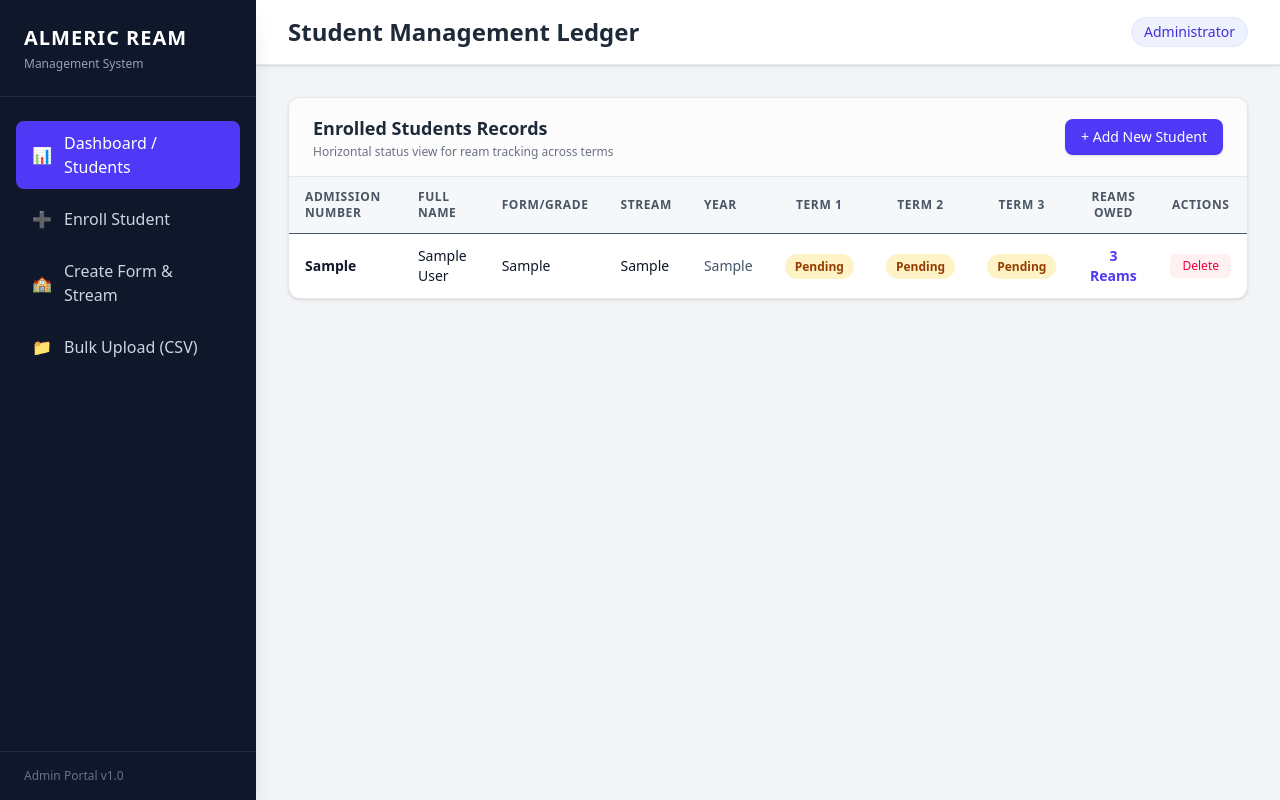
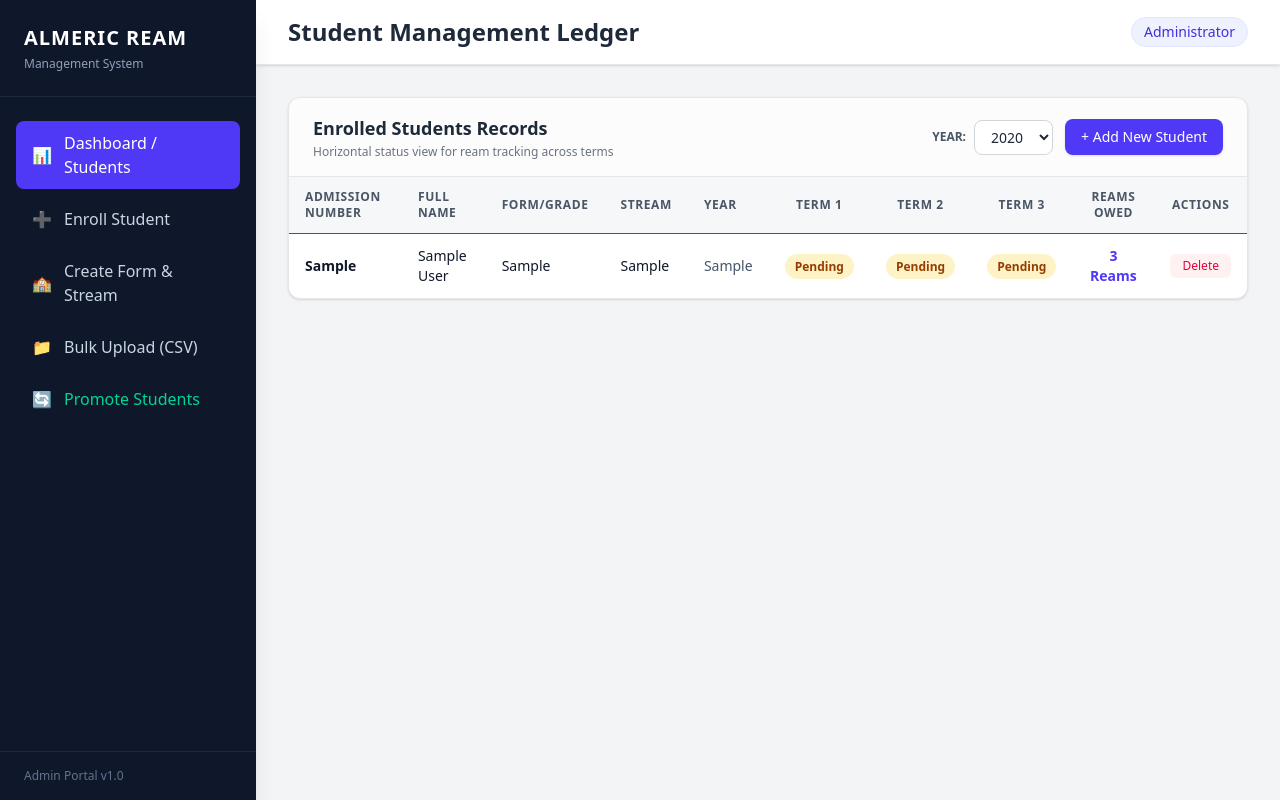
Before and after one commit to erickodhi/ALMERIC_REAM, a Flask app: template templates/admin.html in a window 1280 px wide. Run offline with Flask 3, Linux system fonts and the light colour scheme; tables that the repository leaves empty hold one stand-in row (values such as "Sample post"); the template is opened without the code that fills it: values that come from a table or form of the project are taken from there, most other values are stand-ins (such as "Sample title", 1, 10 or a date in 2020).

Commit message:
Update app.py and admin.html with student promotion and year filtering features

```diff
--- a/app.py
+++ b/app.py
@@ -176,6 +176,129 @@ def upload_csv():
 
     return redirect(url_for('admin_dashboard'))
 
+@app.route('/admin', methods=['GET', 'POST'])
+def admin_dashboard():
+    if request.method == 'POST':
+        action = request.form.get('action')
+
+        if action == 'add_form':
+            form_name = request.form.get('form_name')
+            if form_name:
+                existing = Form.query.filter_by(name=form_name).first()
+                if not existing:
+                    new_form = Form(name=form_name)
+                    db.session.add(new_form)
+                    db.session.commit()
+                    flash(f'Form "{form_name}" created successfully!', 'success')
+                else:
+                    flash(f'Form "{form_name}" already exists.', 'danger')
+            return redirect(url_for('admin_dashboard'))
+
+        elif action == 'add_stream':
+            form_id = request.form.get('form_id')
+            stream_name = request.form.get('stream_name')
+            if form_id and stream_name:
+                new_stream = Stream(name=stream_name, form_id=form_id)
+                db.session.add(new_stream)
+                db.session.commit()
+                flash(f'Stream "{stream_name}" added successfully!', 'success')
+            return redirect(url_for('admin_dashboard'))
+
+        elif action == 'enroll_student':
+            adm_no = request.form.get('adm_no')
+            full_name = request.form.get('full_name')
+            form = request.form.get('form')
+            stream = request.form.get('stream')
+            gender = request.form.get('gender')
+            enrollment_term = request.form.get('enrollment_term')
+            year = request.form.get('year', '2026')
+
+            existing_student = Student.query.filter_by(adm_no=adm_no, year=year).first()
+            if existing_student:
+                flash(f'Student with admission number {adm_no} already exists in year {year}.', 'danger')
+            else:
+                new_student = Student(
+                    adm_no=adm_no,
+                    full_name=full_name,
+                    form=form,
+                    stream=stream,
+                    gender=gender,
+                    enrollment_term=enrollment_term,
+                    year=year
+                )
+                db.session.add(new_student)
+                db.session.commit()
+                flash(f'Student {full_name} enrolled successfully!', 'success')
+            return redirect(url_for('admin_dashboard'))
+
+    # Get all available distinct years for the filter dropdown
+    year_results = db.session.query(Student.year.distinct()).all()
+    available_years = [y[0] for y in year_results] if year_results else ['2026']
+    available_years = sorted(list(set(available_years)))
+
+    # Selected year filter query parameter (defaults to the latest or '2026')
+    selected_year = request.args.get('year', available_years[-1] if available_years else '2026')
+
+    forms = Form.query.all()
+    students = Student.query.filter_by(year=selected_year).all()
+
+    for form in forms:
+        if not hasattr(form, 'streams') or not form.streams:
+            form.streams = Stream.query.filter_by(form_id=form.id).all()
+
+    return render_template('admin.html', forms=forms, students=students, available_years=available_years, selected_year=selected_year)
+
+
+@app.route('/admin/promote', methods=['POST'])
+def promote_students():
+    source_year = request.form.get('source_year')
+    target_year = request.form.get('target_year')
+
+    if not source_year or not target_year:
+        flash('Please specify both source and target academic years.', 'danger')
+        return redirect(url_for('admin_dashboard'))
+
+    # Fetch all students in the source year
+    source_students = Student.query.filter_by(year=source_year).all()
+
+    if not source_students:
+        flash(f'No students found in year {source_year} to promote.', 'warning')
+        return redirect(url_for('admin_dashboard'))
+
+    promoted_count = 0
+    form_progression = {
+        'Form 1': 'Form 2',
+        'Form 2': 'Form 3',
+        'Form 3': 'Form 4',
+        'Form 4': 'Alumni'  # Or graduated
+    }
+
+    for s in source_students:
+        # Check if already promoted to target year
+        existing_target = Student.query.filter_by(adm_no=s.adm_no, year=target_year).first()
+        if existing_target:
+            continue
+
+        next_form = form_progression.get(s.form, s.form)
+        if next_form == 'Alumni':
+            continue  # Skip graduating Form 4s if desired, or keep as needed
+
+        new_student = Student(
+            adm_no=s.adm_no,
+            full_name=s.full_name,
+            form=next_form,
+            stream=s.stream,
+            gender=s.gender,
+            enrollment_term='Term 1',  # New year starts fresh with Term 1 (all pending)
+            year=target_year
+        )
+        db.session.add(new_student)
+        promoted_count += 1
+
+    db.session.commit()
+    flash(f'Successfully promoted {promoted_count} students from {source_year} to {target_year}!', 'success')
+    return redirect(url_for('admin_dashboard'))
+
 
 @app.route('/')
 def index():
--- a/templates/admin.html
+++ b/templates/admin.html
@@ -31,6 +31,10 @@
             <button onclick="openModal('bulkModal')" class="w-full text-left flex items-center px-4 py-2.5 rounded-lg hover:bg-slate-800 hover:text-white transition">
                 <span class="mr-3">📁</span> Bulk Upload (CSV)
             </button>
+
+            <button onclick="openModal('promoteModal')" class="w-full text-left flex items-center px-4 py-2.5 rounded-lg hover:bg-slate-800 hover:text-white transition text-emerald-400">
+                <span class="mr-3">🔄</span> Promote Students
+            </button>
         </nav>
 
         <div class="px-6 py-4 border-t border-slate-800 text-xs text-slate-500">
@@ -63,14 +67,27 @@
 
             <!-- Enrolled Students Table -->
             <div class="bg-white rounded-xl shadow-sm border border-gray-200 overflow-hidden">
-                <div class="px-6 py-4 border-b border-gray-200 flex justify-between items-center bg-gray-50/50">
+                <div class="px-6 py-4 border-b border-gray-200 flex justify-between items-center bg-gray-50/50 flex-wrap gap-4">
                     <div>
                         <h2 class="text-lg font-bold text-gray-800">Enrolled Students Records</h2>
                         <p class="text-xs text-gray-500 mt-0.5">Horizontal status view for ream tracking across terms</p>
                     </div>
-                    <button onclick="openModal('enrollModal')" class="bg-indigo-600 hover:bg-indigo-700 text-white px-4 py-2 rounded-lg text-sm font-medium transition shadow-sm">
-                        + Add New Student
-                    </button>
+
+                    <div class="flex items-center space-x-3">
+                        <!-- Year Filter Dropdown -->
+                        <form method="GET" action="{{ url_for('admin_dashboard') }}" class="flex items-center space-x-2">
+                            <label class="text-xs font-semibold text-gray-600 uppercase">Year:</label>
+                            <select name="year" onchange="this.form.submit()" class="px-3 py-1.5 border rounded-lg border-gray-300 text-sm bg-white font-medium text-gray-800">
+                                {% for y in available_years %}
+                                    <option value="{{ y }}" {% if y == selected_year %}selected{% endif %}>{{ y }}</option>
+                                {% endfor %}
+                            </select>
+                        </form>
+
+                        <button onclick="openModal('enrollModal')" class="bg-indigo-600 hover:bg-indigo-700 text-white px-4 py-2 rounded-lg text-sm font-medium transition shadow-sm">
+                            + Add New Student
+                        </button>
+                    </div>
                 </div>
 
                 <div class="overflow-x-auto">
@@ -128,8 +145,8 @@
                             {% else %}
                             <tr>
                                 <td colspan="10" class="py-12 text-center text-gray-400">
-                                    <p class="text-base font-medium">No students registered yet.</p>
-                                    <p class="text-xs mt-1">Use the sidebar or button above to enroll students.</p>
+                                    <p class="text-base font-medium">No students registered for year {{ selected_year }}.</p>
+                                    <p class="text-xs mt-1">Use the sidebar or button above to enroll students or switch year filter.</p>
                                 </td>
                             </tr>
                             {% endfor %}
@@ -197,7 +214,7 @@
                     </div>
                     <div>
                         <label class="block text-xs font-semibold text-gray-600 uppercase mb-1">Year</label>
-                        <input type="text" name="year" value="2026" required class="w-full px-3 py-2 border rounded-lg border-gray-300 text-sm text-center">
+                        <input type="text" name="year" value="{{ selected_year }}" required class="w-full px-3 py-2 border rounded-lg border-gray-300 text-sm text-center">
                     </div>
                 </div>
                 <div class="flex space-x-3">
@@ -258,7 +275,6 @@
                     <label class="block text-xs font-semibold text-gray-600 uppercase mb-1">Upload Filled CSV File</label>
                     <input type="file" name="csv_file" accept=".csv" required class="w-full px-3 py-2 border rounded-lg border-gray-300 text-sm bg-gray-50">
                 </div>
-
                 <button type="submit" class="w-full bg-emerald-600 hover:bg-emerald-700 text-white py-2.5 rounded-lg text-sm font-medium transition shadow-sm">
                     Upload & Import Students
                 </button>
@@ -266,9 +282,32 @@
         </div>
     </div>
 
+    <!-- 4. Promote Students Modal -->
+    <div id="promoteModal" class="fixed inset-0 bg-black/50 backdrop-blur-xs hidden flex items-center justify-center z-50 p-4">
+        <div class="bg-white rounded-xl shadow-2xl max-w-md w-full p-6 relative border border-gray-100">
+            <button onclick="closeModal('promoteModal')" class="absolute top-4 right-4 text-gray-400 hover:text-gray-600 text-xl">&times;</button>
+            <h3 class="text-lg font-bold text-gray-800 mb-1">Promote Students to Next Year</h3>
+            <p class="text-xs text-gray-500 mb-4">Past records remain safely archived. Promoted students advance to the next form/grade with fresh pending terms.</p>
+
+            <form action="{{ url_for('promote_students') }}" method="POST">
+                <div class="mb-3">
+                    <label class="block text-xs font-semibold text-gray-600 uppercase mb-1">Source Academic Year</label>
+                    <input type="text" name="source_year" value="{{ selected_year }}" required class="w-full px-3 py-2 border rounded-lg border-gray-300 text-sm bg-gray-50">
+                </div>
+                <div class="mb-4">
+                    <label class="block text-xs font-semibold text-gray-600 uppercase mb-1">Target Academic Year</label>
+                    <input type="text" name="target_year" value="2027" required class="w-full px-3 py-2 border rounded-lg border-gray-300 text-sm">
+                </div>
+                <div class="flex space-x-3">
+                    <button type="button" onclick="closeModal('promoteModal')" class="flex-1 bg-gray-100 hover:bg-gray-200 text-gray-700 py-2 rounded-lg text-sm font-medium transition">Cancel</button>
+                    <button type="submit" class="flex-1 bg-emerald-600 hover:bg-emerald-700 text-white py-2 rounded-lg text-sm font-medium transition shadow-sm">Confirm Promotion</button>
+                </div>
+            </form>
+        </div>
+    </div>
+
     <!-- Embedded Mapping Data for JavaScript Dropdown Sync -->
     <script>
-        // Map forms to their created streams safely handling multiple possible attribute naming conventions
         const formStreamsData = {
             {% for form in forms %}
                 "{{ form.name }}": [
@@ -279,15 +318,11 @@
             {% endfor %}
         };
 
-        // Debug helper: Check browser F12 Console tab to verify stream mapping
-        console.log("Loaded Form Streams Mapping:", formStreamsData);
-
         function updateStreamDropdown() {
             const formSelect = document.getElementById('enrollFormSelect');
             const streamSelect = document.getElementById('enrollStreamSelect');
             const selectedForm = formSelect.value;
 
-            // Clear current options
             streamSelect.innerHTML = '<option value="" disabled selected>Select Stream</option>';
 
             if (selectedForm && formStreamsData[selectedForm]) {
```
